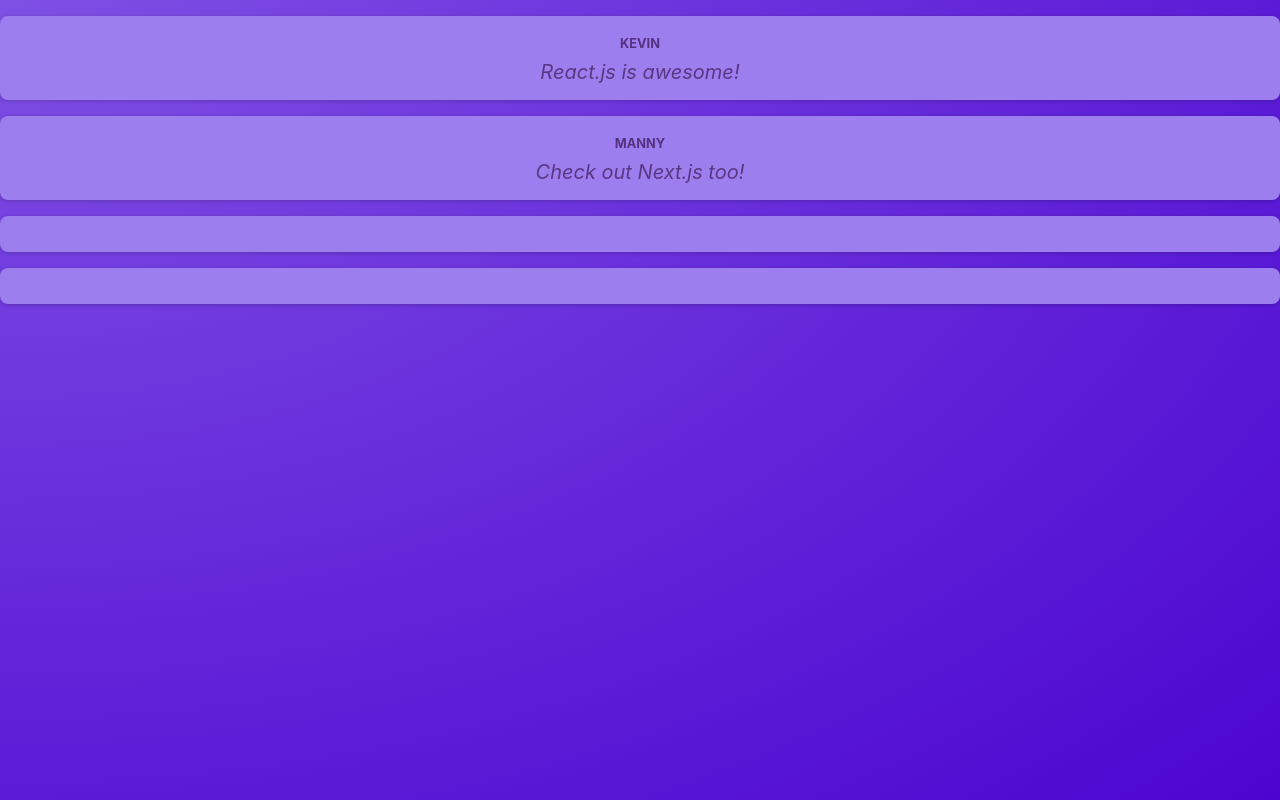
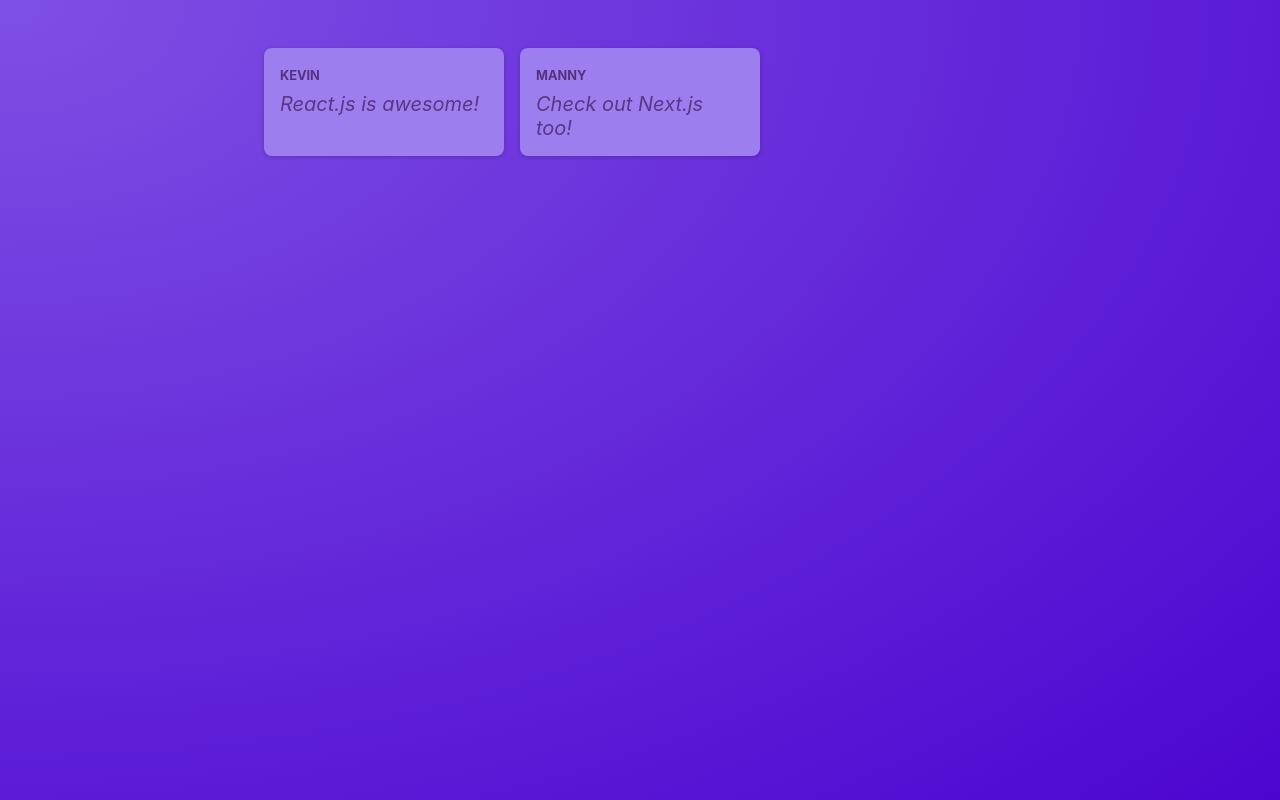
Before and after one commit to kevin-helliwell/react-crash-course, a React (Vite) app: page / in a window 1280 px wide. Built offline with nearby package versions, Linux system fonts and the light colour scheme.

Commit message:
exercise and another component

```diff
--- a/src/App.jsx
+++ b/src/App.jsx
@@ -1,11 +1,9 @@
-import Post from "./components/Post";
+import PostsList from "./components/PostsList";
+
 function App() {
   return (
     <main>
-      <Post author="Kevin" body="React.js is awesome!" />
-      <Post author="Manny" body="Check out Next.js too!" />
-      <Post />
-      <Post />
+      <PostsList />
     </main>
   );
 }
--- a/src/components/Post.jsx
+++ b/src/components/Post.jsx
@@ -2,10 +2,10 @@
 
 function Post(props) {
   return (
-    <div className={classes.post}>
+    <li className={classes.post}>
       <p className={classes.author}>{props.author}</p>
       <p className={classes.text}>{props.body}</p>
-    </div>
+    </li>
   );
 }
 
--- /dev/null
+++ b/src/components/PostsList.jsx
@@ -0,0 +1,13 @@
+import Post from "./Post";
+import classes from "./PostsList.module.css";
+
+function PostsList() {
+  return (
+    <ul className={classes.posts}>
+      <Post author="Kevin" body="React.js is awesome!" />
+      <Post author="Manny" body="Check out Next.js too!" />
+    </ul>
+  );
+}
+
+export default PostsList;
--- /dev/null
+++ b/src/components/PostsList.module.css
@@ -0,0 +1,10 @@
+.posts {
+  list-style: none;
+  max-width: 50rem;
+  margin: 1rem auto;
+  padding: 1rem 0;
+  display: grid;
+  gap: 1rem;
+  grid-template-columns: repeat(3, 30%);
+  justify-content: center;
+}
--- a/src/index.css
+++ b/src/index.css
@@ -18,6 +18,5 @@
 
 body {
   margin: 0;
-  text-align: center;
   color: #e6ddf9;
 }
```
